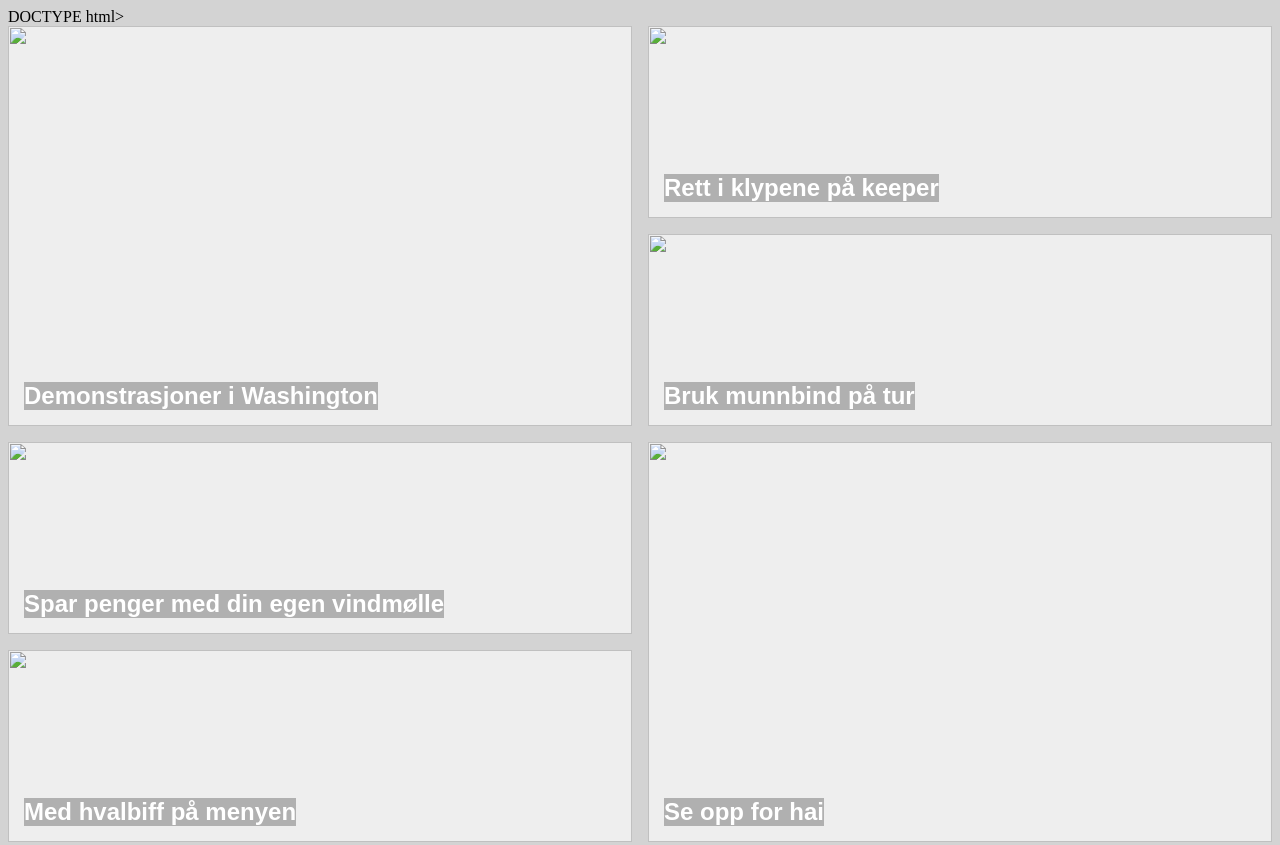
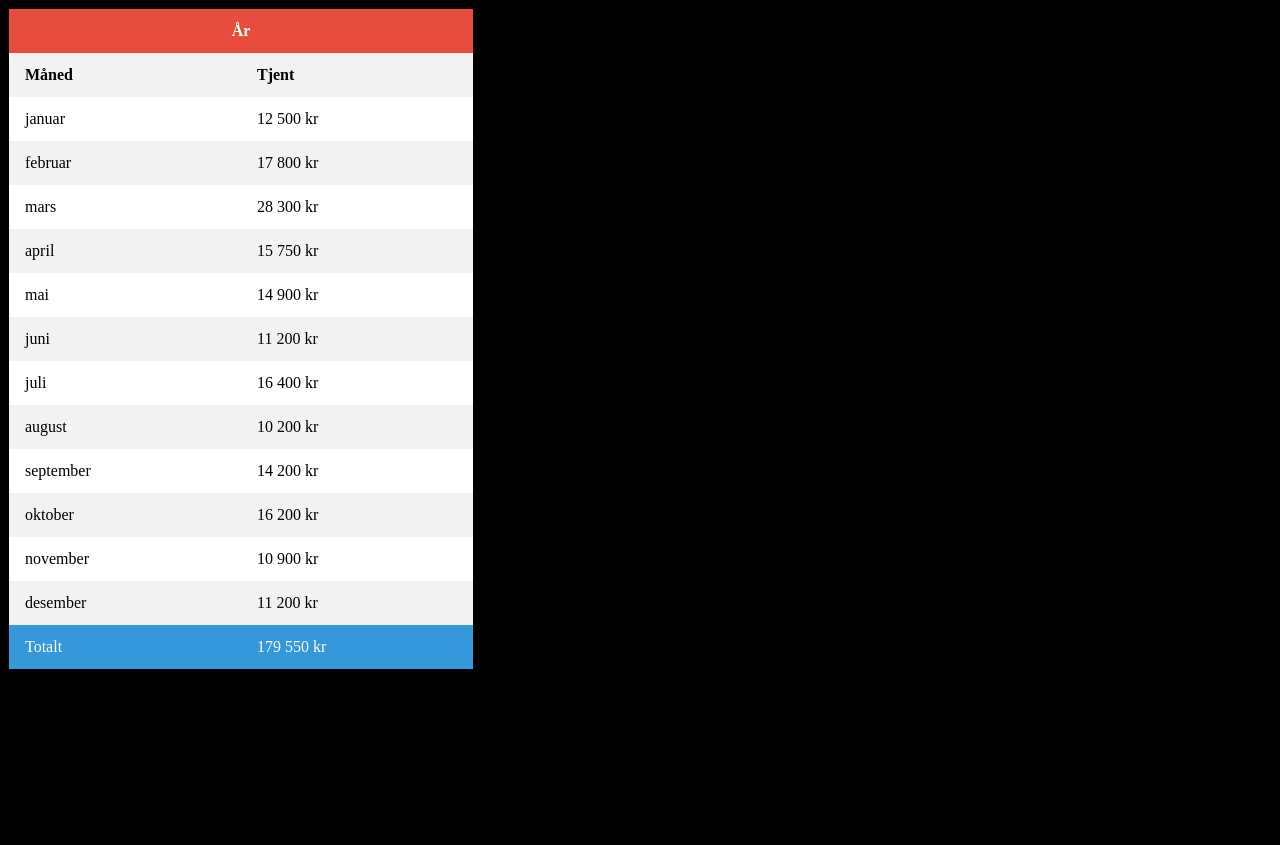
Before and after one commit to Parmdeep05/prove, a plain HTML site: page index.html in a window 1280 px wide. Shown: the top 845 px of the page. After the commit the page ends 800 px from the top, so only its background shows below. Drawn offline with Linux system fonts and the light colour scheme.

Commit message:
Update index.html

```diff
--- a/index.html
+++ b/index.html
@@ -1,173 +1,216 @@
-DOCTYPE html>
+<!DOCTYPE html>
 
 <html lang="no">
 
 <head>
 
-        <meta charset="UTF-8">
+    <meta charset="UTF-8"><!--velgerspråket alfabetet vi skal bruke for nettsiden-->
 
-        <title>Nettavis</title>
+    <title> oppgave1.html</title><!--vi navngir siden gjennom <title></title>-->
 
+ </head>
     <style>
+        table{
 
-            body{
-
-                background-color: lightgray;
+            border-collapse: collapse;
 
 }
 
-            .nyheter {
+body{
+    background-color: black;
+}
 
-                display: grid;
-
-                grid-template-columns: repeat(10, 1fr);
-
-                max-width: 80rem;
-
-                grid-auto-rows: minmax(12rem, 12rem);
-
-                gap: 1rem;
+table.striped>tbody>tr:nth-child(odd){
+background-color: #f2f2f2;
 
 }
 
-            .nyheter a {
+tbody tr{
 
-                background-color: #eee;
-
-                display: flex;
-
-                align-items: flex-end;
-
-                padding-left: 1rem;
-
-                padding-bottom: 1rem;
-
-                position: relative;
-
-                font-family: sans-serif;
+background-color: white;
 
 }
 
 
+th{
 
-            .nyheter h1 {
+text-align: left;
+
+padding: 12px 15px;
+
+border: 2px solid transparent;
+
+border-bottom: 4px;
+
+width: 200px;
 
 
 
-                position: absolute;
+}
 
-                margin: 0;
+td{
 
-                color: white;
+padding: 12px 15px;
 
-                background: rgba(128, 128, 128, 0.562);
+border: 2px solid transparent;
+
+text-align: left;
+
+width: 200px;
 
 }
 
-            .nyheter img {
-
-                position: absolute;
-
-                left: 0;
-
-                top: 0;
-
-                width: 100%;
-
-                height: 100%;
-
-                object-fit: cover;
-
-                object-position: center;
-
+.blå{
+    color: black;
 }
 
-            .tre-kolonner { grid-column: span 5; }
+table:hover{
+    cursor: pointer;
+}
 
-            .fire-kolonner { grid-column: span 5; }
-
-            .seks-kolonner { grid-column: span 5; }
-
-            .to-rader { grid-row: span 2;}
-
-            .neg{ grid-row: span 2;}
-
+#år{
+        text-align: center;
+        background-color: #e74c3c;
+        color: white;
+    }
+    #sum{
+        text-align: center;
+        background-color: #3498db;
+        color: white;
+    }
     </style>
-
-    </head>
-
 <body>
 
-    <section class="nyheter">
+    <table class="striped">
 
-        <a href="https://www.nrk.no/urix/full-beredskap-i-washington-for-demonstrasjon-1.15657000" target="_blank" class="seks-kolonner to-rader">
+        <thead>
 
-            <img src="bilder 3/rasisme.png">
+            <tr>
 
-            <h1>Demonstrasjoner i Washington</h1>
+                <th id="år" colspan="2">År</th>
 
-        </a>
+            </tr>
 
-        <a href="https://www.lokalfotballen.blog/2021/08/04/bildeserie-skedsmo-sorumsand/evensen-header-rett-i-klypene-pa-keeper/" target="_blank" class="tre-kolonner">
+        </thead>
 
-            <img src="bilder 3/fotball.png">
+        <tbody>
 
-            <h1>Rett i klypene på keeper</h1>
+            <tr>
 
-        </a>
+                <td><b>Måned</b></td>
 
-        <a href="https://www.dnt.no/aktiviteter-covid-19/" target="_blank" class="tre-kolonner">
+                <td><b>Tjent</b></td>
 
-            <img src="bilder3/reise.jpeg" style="object-position: bottom;">
-
-            <h1>Bruk munnbind på tur</h1>
-
-        </a>
+            </tr>
 
 
 
-        </a>
+            <tr>
 
-        <a  href="https://strøm.no/vindmøller-slik-lager-de-strøm" target="_blank" class="tre-kolonner">
+                <td>januar</td>
 
-            <img src="bilder 3/vindmølle.png" style="object-position: bottom;">
+                <td>12 500 kr</td>
 
-            <h1>Spar penger med din egen vindmølle</h1>
+            </tr>
 
-        </a>
+            <tr>
 
-        <a href="https://www.dagsavisen.no/kultur/film/2014/07/18/se-opp-for-hai-na-flyr-de-igjen/" target="_blank" class="tre-kolonner to-rader" >
+                <td>februar</td>
 
-            <img src="bilder 3/hai.png">
+                <td>17 800 kr</td>
 
-            <h1>Se opp for hai</h1>
+            </tr>
 
-        <a href="https://www.matprat.no/oppskrifter/kos/hvalbiff-med-soppstuing/" target="_blank" class="fire-kolonner">
+            <tr>
 
-            <img src="bilder 3/blåhval.png" style="object-position: bottom;">
+                <td>mars</td>
 
-            <h1>Med hvalbiff på menyen</h1>
+                <td>28 300 kr</td>
 
-        </a>
+            </tr>
 
-        <a href="https://www.matprat.no/oppskrifter/kos/hjemmelaget-pasta/" target="_blank" class="fire-kolonner neg">
+            <tr>
 
-            <img src="pasta" style="object-position: bottom;">
+                <td>april</td>
 
-            <h1>Så lett er det å lage pastadeig!</h1>
+                <td>15 750 kr</td>
 
-        </a>
+            </tr>
 
-        <a href="https://nhi.no/trening/aktivitet-og-helse/ulike-typer-trening/yoga-noe-for-deg/" target="_blank" class="fire-kolonner neg">
+            <tr>
 
-            <img src="bilder 3/yoga.png">
+                <td>mai</td>
 
-            <h1>Kom i form i din egen stue</h1>
+                <td>14 900 kr</td>
 
-        </a>
+            </tr>
 
-    </section>
+            <tr>
 
+                <td>juni</td>
+
+                <td>11 200 kr</td>
+
+            </tr>
+
+            <tr>
+
+                <td>juli</td>
+
+                <td>16 400 kr</td>
+
+            </tr>
+
+            <tr>
+
+                <td>august</td>
+
+                <td>10 200 kr</td>
+
+            </tr>
+
+            <tr>
+
+                <td>september</td>
+
+                <td>14 200 kr</td>
+
+            </tr>
+
+            <tr>
+
+                <td>oktober</td>
+
+                <td>16 200 kr</td>
+
+            </tr>
+
+            <tr>
+
+                <td>november</td>
+
+                <td>10 900 kr</td>
+
+            </tr>
+
+            <tr>
+
+                <td>desember</td>
+
+                <td>11 200 kr</td>
+
+            </tr>
+
+            <tr id="sum">
+
+                <td>Totalt</td>
+
+                <td>179 550 kr</td>
+
+            </tr>
+
+
+        </tbody>
+
+    </table>
 </body>
-
-</html>
```
Lines whose indentation alone changed are shown as unchanged.
